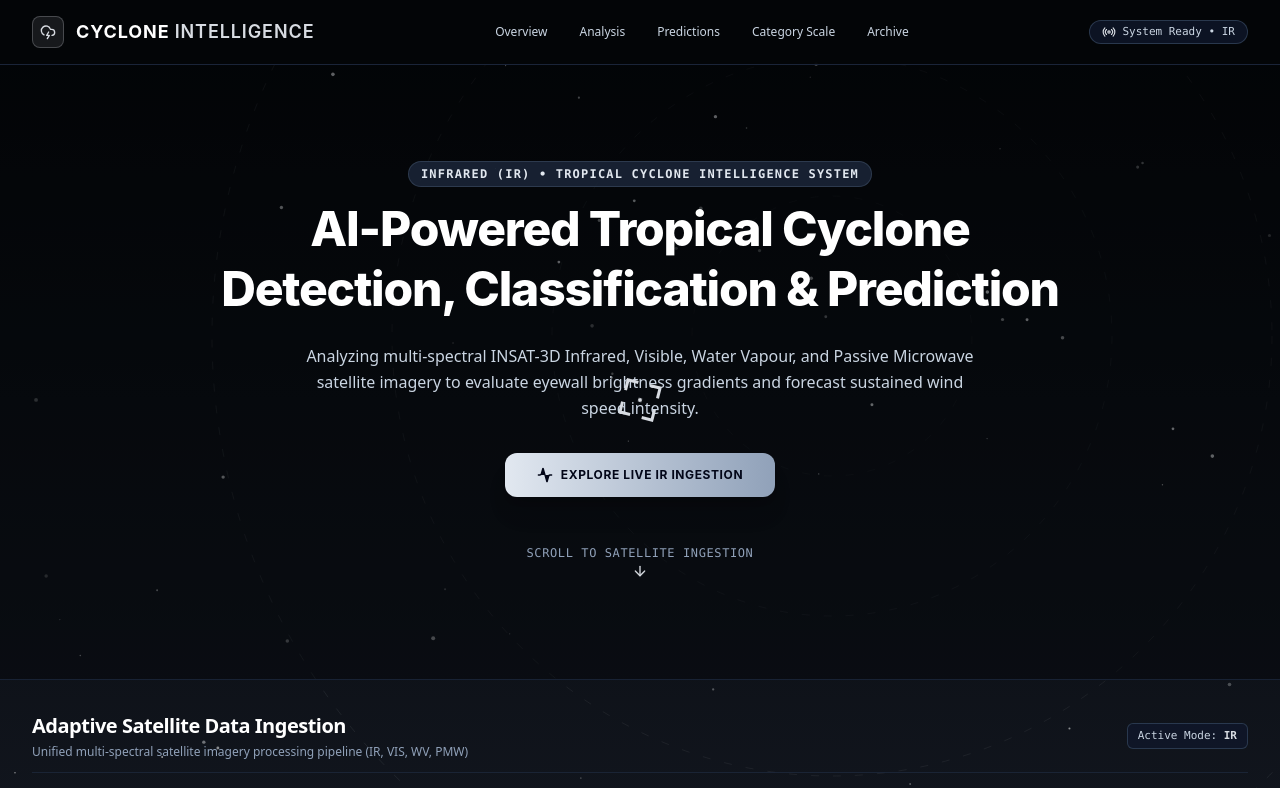
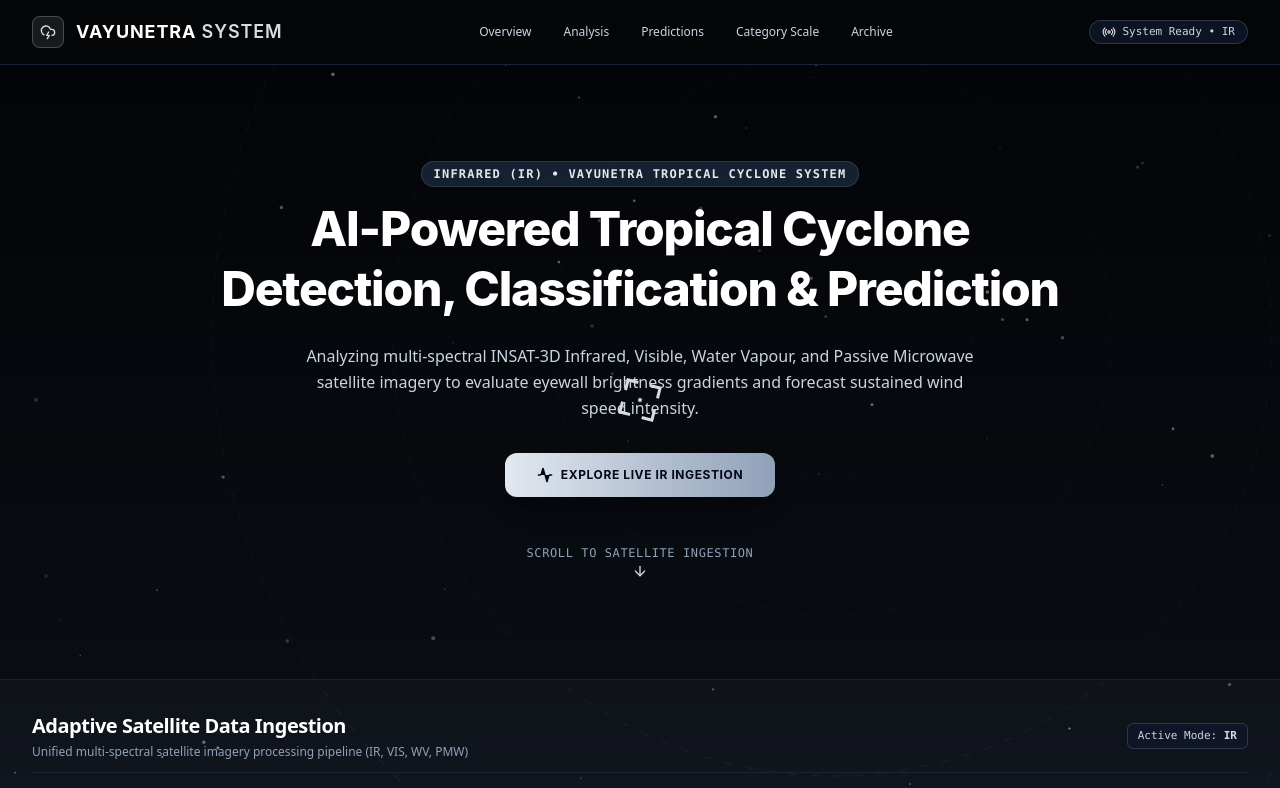
Before and after one commit to mohit-sharma-001/404, a React (Vite) app: page / in a window 1280 px wide. Shown: the top 788 px of the page. Built offline with nearby package versions, Linux system fonts and the light colour scheme.

Commit message:
Update frontend system branding to VAYUNETRA

```diff
--- a/index.html
+++ b/index.html
@@ -4,7 +4,7 @@
     <meta charset="UTF-8" />
     <link rel="icon" type="image/svg+xml" href="/favicon.svg" />
     <meta name="viewport" content="width=device-width, initial-scale=1.0" />
-    <title>404</title>
+    <title>VAYUNETRA - AI Tropical Cyclone Intelligence System</title>
   </head>
   <body>
     <div id="root"></div>
--- a/src/components/AdvisoryNote.tsx
+++ b/src/components/AdvisoryNote.tsx
@@ -63,7 +63,7 @@ export const AdvisoryNote: React.FC<AdvisoryNoteProps> = ({ activeChannel = 'IR'
               </div>
 
               <p className="text-xs text-slate-300 leading-relaxed font-sans">
-                <strong className="text-white">Cyclone Intelligence</strong> operates as an AI/ML decision-support tool for satellite pattern identification and wind intensity estimation. Tropical cyclone bulletins, official warnings, and public evacuation orders for the North Indian Ocean are issued exclusively by the <strong className="text-slate-100">India Meteorological Department (IMD)</strong>.
+                <strong className="text-white">VAYUNETRA</strong> operates as an AI/ML decision-support tool for satellite pattern identification and wind intensity estimation. Tropical cyclone bulletins, official warnings, and public evacuation orders for the North Indian Ocean are issued exclusively by the <strong className="text-slate-100">India Meteorological Department (IMD)</strong>.
               </p>
             </div>
 
@@ -99,7 +99,7 @@ export const AdvisoryNote: React.FC<AdvisoryNoteProps> = ({ activeChannel = 'IR'
         <div className="flex flex-col sm:flex-row items-center justify-between text-xs text-slate-400 border-t border-slate-900 pt-6 gap-2 font-mono text-[11px]">
           <div className="flex items-center space-x-2">
             <ShieldCheck className="w-4 h-4" style={{ color: theme.accentColor }} />
-            <span>CYCLONE INTELLIGENCE • Multi-Spectral AI Satellite Processing Platform</span>
+            <span>VAYUNETRA • Multi-Spectral AI Satellite Processing Platform</span>
           </div>
           <div className="text-slate-400">
             INSAT-3D TIR-1, VIS, WV & PMW Satellite Analytics
--- a/src/components/Header.tsx
+++ b/src/components/Header.tsx
@@ -37,7 +37,7 @@ export const Header: React.FC<HeaderProps> = ({ activeChannel = 'IR' }) => {
 
           <div>
             <h1 className="text-base sm:text-lg font-bold tracking-wider text-white font-sans uppercase">
-              CYCLONE <span className="font-semibold transition-colors duration-700" style={{ color: theme.accentColor }}>INTELLIGENCE</span>
+              VAYUNETRA <span className="font-semibold transition-colors duration-700" style={{ color: theme.accentColor }}>SYSTEM</span>
             </h1>
           </div>
         </div>
--- a/src/components/HeroSection.tsx
+++ b/src/components/HeroSection.tsx
@@ -28,7 +28,7 @@ export const HeroSection: React.FC<HeroSectionProps> = ({ activeChannel = 'IR' }
         <div
           className={`text-xs font-mono font-bold uppercase tracking-widest mb-3 px-3 py-1 rounded-full border transition-colors duration-700 ${theme.badgeStyle}`}
         >
-          {theme.name.toUpperCase()} ({theme.shortCode}) • TROPICAL CYCLONE INTELLIGENCE SYSTEM
+          {theme.name.toUpperCase()} ({theme.shortCode}) • VAYUNETRA TROPICAL CYCLONE SYSTEM
         </div>
 
         {/* Headline */}
```
